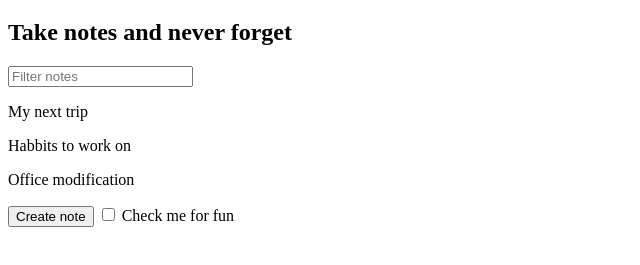
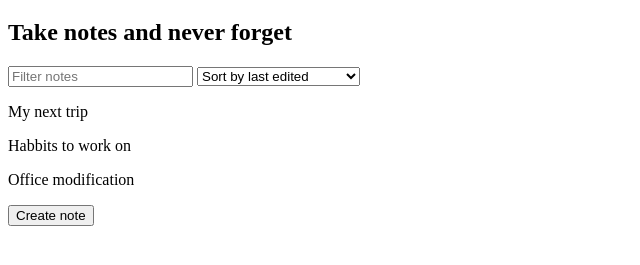
Before and after one commit to SolidNoob/js-playground, a plain HTML site: page notes-app/index.html in a window 1280 px wide. Shown: the part 61-326 px from the top of the page, without its empty margins (0-640 px from the left). Drawn offline with Linux system fonts and the light colour scheme.

Commit message:
handle select

```diff
--- a/notes-app/index.html
+++ b/notes-app/index.html
@@ -8,12 +8,14 @@
 
         <input id="search-text" type="text" placeholder="Filter notes">
 
+        <select id="filter-by">
+            <option value="byEdited">Sort by last edited</option>
+            <option value="byCreated">Sort by recently created</option>
+            <option value="alphabetical">Sort by alphabetically</option>
+        </select>
+
         <div id="notes"></div>
         <button id="create-note">Create note</button>
-
-        <label>
-            <input id="for-fun" type="checkbox"> Check me for fun
-        </label>
 
         <script src="note-app.js"></script>
     </body>
--- a/notes-app/note-app.js
+++ b/notes-app/note-app.js
@@ -42,6 +42,6 @@ document.querySelector('#search-text').addEventListener('input', function (e) {
     renderNotes(notes, filters)
 })
 
-document.querySelector('#for-fun').addEventListener('change', function(e) {
-    console.log(e.target.checked)
+document.querySelector('#filter-by').addEventListener('change', function (e) {
+    console.log(e.target.value)
 })
```
